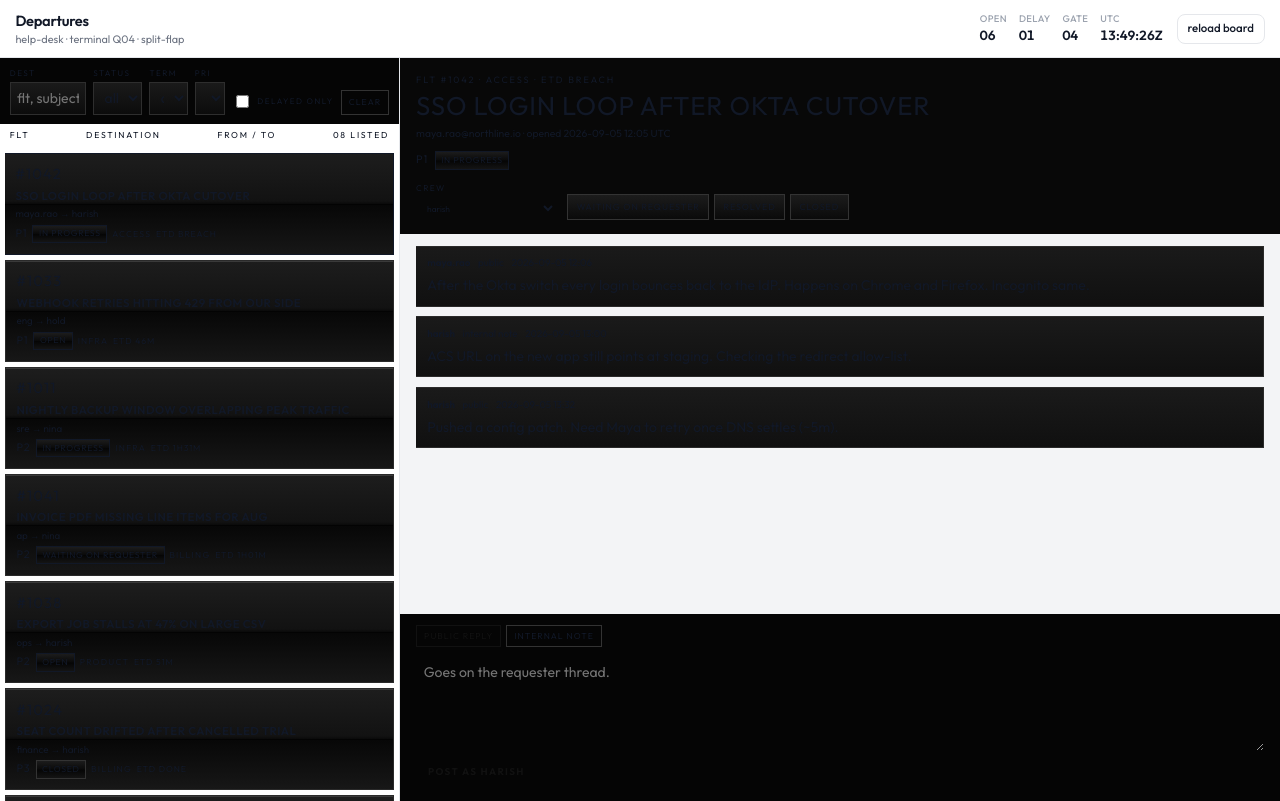
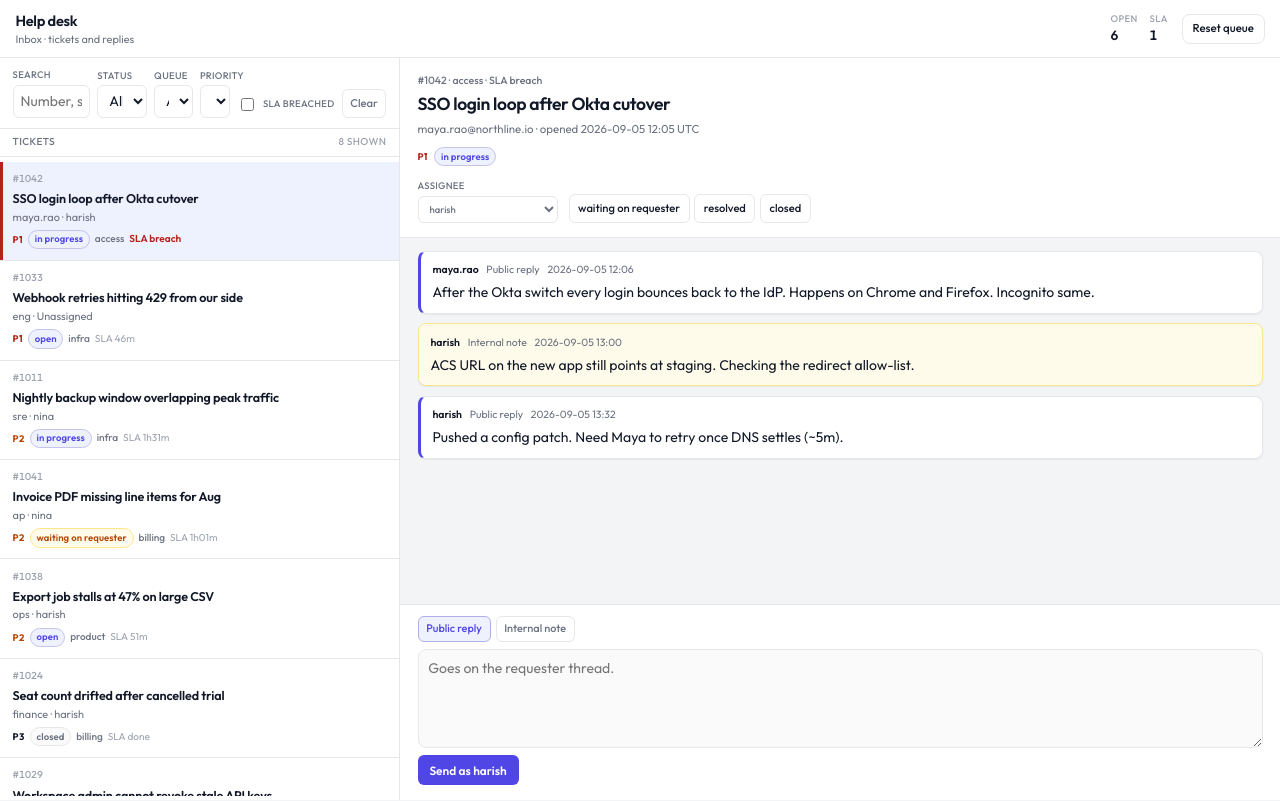
Before and after one commit to HarishKarthickS/help-desk, a Next.js app: page / in a window 1280 px wide. Built offline with nearby package versions, Linux system fonts and the light colour scheme.

Commit message:
Restyle queue and conversation as a quiet Linear-style agent inbox.

```diff
--- a/src/ui/ConsoleShell.tsx
+++ b/src/ui/ConsoleShell.tsx
@@ -12,37 +12,26 @@ export function ConsoleShell() {
     (t) => t.status !== "resolved" && t.status !== "closed",
   ).length;
   const hot = tickets.filter((t) => slaBreached(t, now)).length;
-  const clock = now.toISOString().slice(11, 19) + "Z";
 
   return (
     <div className={styles.frame}>
       <header className={styles.mast}>
         <div className={styles.brand}>
-          <span className={styles.mark}>Departures</span>
-          <span className={styles.sub}>help-desk · terminal Q04 · split-flap</span>
+          <span className={styles.mark}>Help desk</span>
+          <span className={styles.sub}>Inbox · tickets and replies</span>
         </div>
         <dl className={styles.stats}>
           <div>
-            <dt>open</dt>
-            <dd>{openCount.toString().padStart(2, "0")}</dd>
+            <dt>Open</dt>
+            <dd>{openCount}</dd>
           </div>
           <div>
-            <dt>delay</dt>
-            <dd className={hot ? styles.hot : undefined}>
-              {hot.toString().padStart(2, "0")}
-            </dd>
-          </div>
-          <div>
-            <dt>gate</dt>
-            <dd>04</dd>
-          </div>
-          <div>
-            <dt>utc</dt>
-            <dd>{clock}</dd>
+            <dt>SLA</dt>
+            <dd className={hot ? styles.hot : undefined}>{hot}</dd>
           </div>
         </dl>
         <button type="button" className={styles.reset} onClick={resetSeed}>
-          reload board
+          Reset queue
         </button>
       </header>
       <div className={styles.split}>
--- a/src/ui/FilterBar.module.css
+++ b/src/ui/FilterBar.module.css
@@ -3,66 +3,69 @@
   grid-template-columns: 1.4fr 0.9fr 0.7fr 0.55fr auto auto;
   gap: 0.5rem;
   align-items: end;
-  padding: 0.65rem 0.7rem;
-  border-bottom: 1px solid var(--rule);
-  background: #050505;
+  padding: 0.7rem 0.9rem;
+  border-bottom: 1px solid var(--line);
+  background: var(--surface);
 }
 
 .bar label {
   display: flex;
   flex-direction: column;
-  gap: 0.18rem;
+  gap: 0.2rem;
   min-width: 0;
 }
 
 .bar span {
-  color: var(--orange);
-  font-size: 0.58rem;
-  letter-spacing: 0.18em;
+  color: var(--muted);
+  font-size: 0.68rem;
+  font-weight: 500;
+  letter-spacing: 0.03em;
   text-transform: uppercase;
 }
 
 .bar input,
 .bar select {
   width: 100%;
-  background: linear-gradient(#1a1a1a, #0c0c0c);
-  border: 1px solid #2e2e2e;
-  padding: 0.38rem 0.45rem;
+  background: var(--surface);
+  border: 1px solid var(--line);
+  border-radius: 6px;
+  padding: 0.38rem 0.5rem;
   outline: none;
 }
 
 .bar input:focus,
 .bar select:focus {
-  border-color: var(--orange-deep);
+  border-color: var(--accent);
+  box-shadow: 0 0 0 3px var(--accent-soft);
 }
 
 .check {
   flex-direction: row !important;
   align-items: center;
   gap: 0.4rem !important;
-  padding-bottom: 0.25rem;
+  padding-bottom: 0.3rem;
 }
 
 .check input {
   width: auto;
-  accent-color: var(--delay);
+  accent-color: var(--accent);
 }
 
 .clear {
   background: transparent;
-  border: 1px solid #333;
-  padding: 0.38rem 0.5rem;
+  border: 1px solid var(--line);
+  border-radius: 6px;
+  padding: 0.38rem 0.55rem;
   cursor: pointer;
-  color: var(--dim);
-  letter-spacing: 0.12em;
-  text-transform: uppercase;
-  font-size: 0.62rem;
+  color: var(--muted);
+  font-size: 0.8rem;
+  font-weight: 500;
   height: fit-content;
 }
 
 .clear:hover {
-  color: var(--legend);
-  border-color: var(--orange);
+  color: var(--text);
+  border-color: #d1d5db;
 }
 
 @media (max-width: 1100px) {
--- a/src/ui/FilterBar.tsx
+++ b/src/ui/FilterBar.tsx
@@ -11,15 +11,15 @@ export function FilterBar() {
   return (
     <form className={styles.bar} onSubmit={(e) => e.preventDefault()}>
       <label className={styles.search}>
-        <span>dest</span>
+        <span>Search</span>
         <input
           value={filters.query}
-          placeholder="flt, subject, requester"
+          placeholder="Number, subject, requester"
           onChange={(e) => setFilters({ query: e.target.value })}
         />
       </label>
       <label>
-        <span>status</span>
+        <span>Status</span>
         <select
           value={filters.status}
           onChange={(e) =>
@@ -28,7 +28,7 @@ export function FilterBar() {
             })
           }
         >
-          <option value="all">all</option>
+          <option value="all">All</option>
           {STATUSES.map((s) => (
             <option key={s} value={s}>
               {statusLabel(s)}
@@ -37,14 +37,14 @@ export function FilterBar() {
         </select>
       </label>
       <label>
-        <span>term</span>
+        <span>Queue</span>
         <select
           value={filters.queue}
           onChange={(e) =>
             setFilters({ queue: e.target.value as typeof filters.queue })
           }
         >
-          <option value="all">all</option>
+          <option value="all">All</option>
           {QUEUES.map((q) => (
             <option key={q} value={q}>
               {q}
@@ -53,7 +53,7 @@ export function FilterBar() {
         </select>
       </label>
       <label>
-        <span>pri</span>
+        <span>Priority</span>
         <select
           value={filters.priority}
           onChange={(e) =>
@@ -62,7 +62,7 @@ export function FilterBar() {
             })
           }
         >
-          <option value="all">all</option>
+          <option value="all">All</option>
           {PRIORITIES.map((p) => (
             <option key={p} value={p}>
               {p}
@@ -76,14 +76,14 @@ export function FilterBar() {
           checked={filters.slaOnly}
           onChange={(e) => setFilters({ slaOnly: e.target.checked })}
         />
-        <span>delayed only</span>
+        <span>SLA breached</span>
       </label>
       <button
         type="button"
         className={styles.clear}
         onClick={() => setFilters(DEFAULT_FILTERS)}
       >
-        clear
+        Clear
       </button>
     </form>
   );
--- a/src/ui/QueueList.module.css
+++ b/src/ui/QueueList.module.css
@@ -8,95 +8,68 @@
   display: flex;
   justify-content: space-between;
   gap: 0.45rem;
-  padding: 0.4rem 0.7rem;
-  color: var(--orange);
-  font-size: 0.62rem;
-  letter-spacing: 0.2em;
+  padding: 0.45rem 0.9rem;
+  color: var(--muted);
+  font-size: 0.72rem;
+  font-weight: 500;
+  letter-spacing: 0.04em;
   text-transform: uppercase;
-  border-bottom: 1px solid var(--rule);
+  border-bottom: 1px solid var(--line);
 }
 
 .metaTail {
-  color: var(--dim);
-  justify-self: end;
+  color: var(--faint);
 }
 
 .list {
   list-style: none;
   margin: 0;
-  padding: 0.35rem;
+  padding: 0.35rem 0;
   overflow: auto;
-  max-height: calc(100vh - 10.5rem);
-  display: grid;
-  gap: 0.35rem;
+  max-height: calc(100vh - 11.5rem);
 }
 
 .row {
   width: 100%;
   text-align: left;
-  background:
-    linear-gradient(#1d1d1d, #121212 47%, #070707 51%, #171717);
-  border: 1px solid #2a2a2a;
-  padding: 0.7rem 0.75rem 0.75rem;
+  background: transparent;
+  border: 0;
+  border-bottom: 1px solid var(--line);
+  padding: 0.72rem 0.9rem 0.78rem;
   cursor: pointer;
   display: grid;
-  gap: 0.22rem;
-  position: relative;
-  box-shadow: inset 0 1px 0 #3a3a3a;
-}
-
-.row::after {
-  content: "";
-  position: absolute;
-  left: 0;
-  right: 0;
-  top: 50%;
-  height: 1px;
-  background: rgba(0, 0, 0, 0.65);
-  pointer-events: none;
+  gap: 0.18rem;
 }
 
 .row:hover {
-  border-color: var(--orange-deep);
+  background: var(--surface-2);
 }
 
 .on {
-  border-color: var(--orange);
-  box-shadow: inset 0 0 0 1px var(--orange);
+  background: var(--accent-soft);
 }
 
 .breach {
-  border-left: 4px solid var(--delay);
-}
-
-.breach.on {
-  box-shadow: inset 0 0 0 1px var(--delay);
+  box-shadow: inset 3px 0 0 var(--danger);
 }
 
 .num {
-  color: var(--orange);
-  font-family: var(--display);
-  font-size: 1.05rem;
-  letter-spacing: 0.08em;
-  position: relative;
-  z-index: 1;
+  color: var(--faint);
+  font-size: 0.72rem;
+  font-weight: 500;
+  font-variant-numeric: tabular-nums;
 }
 
 .subject {
   font-weight: 600;
-  font-size: 0.82rem;
-  text-transform: uppercase;
-  letter-spacing: 0.04em;
-  color: var(--legend);
-  position: relative;
-  z-index: 1;
+  font-size: 0.9rem;
+  color: var(--text);
+  letter-spacing: -0.01em;
 }
 
 .who {
-  color: var(--dim);
-  font-size: 0.7rem;
-  position: relative;
-  z-index: 1;
+  color: var(--muted);
+  font-size: 0.78rem;
 }
 
 .tags {
@@ -104,25 +77,22 @@
   flex-wrap: wrap;
   gap: 0.35rem;
   align-items: center;
-  position: relative;
-  z-index: 1;
+  margin-top: 0.15rem;
 }
 
 .q {
-  color: var(--ontime);
-  font-size: 0.62rem;
-  letter-spacing: 0.14em;
-  text-transform: uppercase;
+  color: var(--muted);
+  font-size: 0.72rem;
+  font-weight: 500;
 }
 
 .sla,
 .slaHot {
-  font-size: 0.62rem;
-  letter-spacing: 0.1em;
-  text-transform: uppercase;
-  color: var(--dim);
+  font-size: 0.72rem;
+  color: var(--faint);
 }
 
 .slaHot {
-  color: var(--delay);
+  color: var(--danger);
+  font-weight: 600;
 }
--- a/src/ui/QueueList.tsx
+++ b/src/ui/QueueList.tsx
@@ -17,15 +17,13 @@ export function QueueList() {
     <div className={styles.wrap}>
       <FilterBar />
       <div className={styles.meta}>
-        <span>flt</span>
-        <span>destination</span>
-        <span>from / to</span>
-        <span className={styles.metaTail}>{rows.length.toString().padStart(2, "0")} listed</span>
+        <span>Tickets</span>
+        <span className={styles.metaTail}>{rows.length} shown</span>
       </div>
       {rows.length === 0 ? (
         <EmptyState
-          title="board blank"
-          body="No flights match these filters. Clear them, or reload the board if you wiped the list."
+          title="No tickets"
+          body="Nothing matches these filters. Clear them, or reset the queue if the list was wiped."
         />
       ) : (
         <ul className={styles.list}>
@@ -42,14 +40,14 @@ export function QueueList() {
                   <span className={styles.subject}>{t.subject}</span>
                   <span className={styles.who}>
                     {t.requester.split("@")[0]}
-                    {t.assignee ? ` → ${t.assignee}` : " → hold"}
+                    {t.assignee ? ` · ${t.assignee}` : " · Unassigned"}
                   </span>
                   <span className={styles.tags}>
                     <PriorityMark priority={t.priority} />
                     <StatusChip status={t.status} />
                     <span className={styles.q}>{t.queue}</span>
                     <span className={hot ? styles.slaHot : styles.sla}>
-                      etd {slaRemainingLabel(t, now)}
+                      SLA {slaRemainingLabel(t, now)}
                     </span>
                   </span>
                 </button>
--- a/src/ui/StatusChip.module.css
+++ b/src/ui/StatusChip.module.css
@@ -1,56 +1,62 @@
 .chip {
   display: inline-block;
-  padding: 0.12rem 0.4rem 0.16rem;
-  border: 1px solid #333;
-  background: linear-gradient(#1c1c1c, #0a0a0a 48%, #050505 52%, #141414);
-  font-size: 0.62rem;
-  letter-spacing: 0.08em;
-  text-transform: uppercase;
+  padding: 0.1rem 0.42rem 0.14rem;
+  border: 1px solid var(--line);
+  border-radius: 999px;
+  background: var(--surface-2);
+  font-size: 0.68rem;
+  font-weight: 600;
+  letter-spacing: 0.01em;
   white-space: nowrap;
 }
 
 .open {
-  color: var(--orange);
-  border-color: var(--orange-deep);
+  color: var(--accent);
+  background: var(--accent-soft);
+  border-color: color-mix(in srgb, var(--accent) 22%, var(--line));
 }
 
 .waiting {
-  color: var(--hold);
-  border-color: color-mix(in srgb, var(--hold) 45%, #333);
+  color: var(--warn);
+  background: #fffbeb;
+  border-color: #fde68a;
 }
 
 .in_progress {
-  color: var(--ontime);
-  border-color: color-mix(in srgb, var(--ontime) 40%, #333);
+  color: var(--accent);
+  background: var(--accent-soft);
+  border-color: color-mix(in srgb, var(--accent) 22%, var(--line));
 }
 
 .resolved {
-  color: var(--ontime);
+  color: var(--ok);
+  background: #ecfdf3;
+  border-color: #abefc6;
 }
 
 .closed {
-  color: var(--gone);
+  color: var(--muted);
 }
 
 .pri {
-  font-family: var(--display);
-  font-size: 0.78rem;
-  letter-spacing: 0.08em;
+  font-size: 0.68rem;
+  font-weight: 700;
+  letter-spacing: 0.04em;
   text-transform: uppercase;
 }
 
 .p1 {
-  color: var(--delay);
+  color: var(--danger);
 }
 
 .p2 {
-  color: var(--orange);
+  color: var(--warn);
 }
 
 .p3 {
-  color: var(--legend);
+  color: var(--text);
 }
 
 .p4 {
-  color: var(--gone);
+  color: var(--faint);
 }
--- a/src/ui/TicketPane.module.css
+++ b/src/ui/TicketPane.module.css
@@ -2,38 +2,35 @@
   display: grid;
   grid-template-rows: auto 1fr auto;
   min-height: 100%;
-  max-height: calc(100vh - 5.2rem);
+  max-height: calc(100vh - 3.4rem);
 }
 
 .head {
-  padding: 1.05rem 1.15rem 1rem;
-  border-bottom: 1px solid var(--rule);
-  background: #080808;
+  padding: 1.05rem 1.25rem 1rem;
+  border-bottom: 1px solid var(--line);
+  background: var(--surface);
 }
 
 .kicker {
-  margin: 0 0 0.4rem;
-  color: var(--orange);
-  font-size: 0.66rem;
-  letter-spacing: 0.2em;
-  text-transform: uppercase;
+  margin: 0 0 0.35rem;
+  color: var(--muted);
+  font-size: 0.75rem;
+  font-weight: 500;
 }
 
 .head h1 {
   margin: 0;
-  font-family: var(--display);
-  font-size: 1.85rem;
-  font-weight: 400;
-  line-height: 1.05;
-  letter-spacing: 0.03em;
-  text-transform: uppercase;
-  color: var(--legend);
+  font-size: 1.25rem;
+  font-weight: 600;
+  line-height: 1.25;
+  letter-spacing: -0.02em;
+  color: var(--text);
 }
 
 .meta {
-  margin: 0.45rem 0 0.75rem;
-  color: var(--dim);
-  font-size: 0.74rem;
+  margin: 0.4rem 0 0.7rem;
+  color: var(--muted);
+  font-size: 0.82rem;
 }
 
 .badges {
@@ -53,16 +50,18 @@
 .actions label {
   display: flex;
   flex-direction: column;
-  gap: 0.2rem;
-  color: var(--orange);
-  font-size: 0.6rem;
-  letter-spacing: 0.16em;
+  gap: 0.22rem;
+  color: var(--muted);
+  font-size: 0.68rem;
+  font-weight: 500;
+  letter-spacing: 0.03em;
   text-transform: uppercase;
 }
 
 .actions select {
-  background: var(--flap);
-  border: 1px solid var(--rule);
+  background: var(--surface);
+  border: 1px solid var(--line);
+  border-radius: 6px;
   padding: 0.4rem 0.5rem;
   min-width: 10rem;
 }
@@ -74,38 +73,41 @@
 }
 
 .moves button {
-  background: linear-gradient(#1c1c1c, #0a0a0a);
-  border: 1px solid #333;
-  padding: 0.4rem 0.6rem;
+  background: var(--surface);
+  border: 1px solid var(--line);
+  border-radius: 6px;
+  padding: 0.38rem 0.6rem;
   cursor: pointer;
-  text-transform: uppercase;
-  letter-spacing: 0.1em;
-  font-size: 0.64rem;
-  color: var(--legend);
+  font-size: 0.8rem;
+  font-weight: 500;
+  color: var(--text);
 }
 
 .moves button:hover {
-  border-color: var(--orange);
-  color: var(--orange);
+  border-color: var(--accent);
+  color: var(--accent);
+  background: var(--accent-soft);
 }
 
 .dead {
-  color: var(--gone);
-  font-size: 0.72rem;
+  color: var(--faint);
+  font-size: 0.82rem;
 }
 
 .thread {
   list-style: none;
   margin: 0;
-  padding: 0.8rem 1.15rem 1.15rem;
+  padding: 0.9rem 1.25rem 1.15rem;
   overflow: auto;
 }
 
 .thread li {
-  margin-bottom: 0.7rem;
-  padding: 0.7rem 0.8rem;
-  border: 1px solid #2a2a2a;
-  background: linear-gradient(#1a1a1a, #101010);
+  margin-bottom: 0.65rem;
+  padding: 0.75rem 0.85rem;
+  border: 1px solid var(--line);
+  border-radius: var(--radius);
+  background: var(--surface);
+  box-shadow: var(--shadow);
 }
 
 .thread li div {
@@ -114,12 +116,12 @@
   gap: 0.55rem;
   align-items: baseline;
   margin-bottom: 0.35rem;
-  font-size: 0.7rem;
-  color: var(--dim);
+  font-size: 0.75rem;
+  color: var(--muted);
 }
 
 .thread strong {
-  color: var(--legend);
+  color: var(--text);
   font-weight: 600;
 }
 
@@ -129,22 +131,25 @@
 }
 
 .note {
-  border-left: 4px solid var(--hold) !important;
+  background: #fffbeb !important;
+  border-color: #fde68a !important;
 }
 
 .pub {
-  border-left: 4px solid var(--orange-deep) !important;
+  border-left: 3px solid var(--accent) !important;
 }
 
 .none {
   border-style: dashed !important;
-  color: var(--dim);
+  box-shadow: none;
+  color: var(--muted);
+  background: transparent !important;
 }
 
 .composer {
-  padding: 0.8rem 1.15rem 1.05rem;
-  border-top: 8px solid var(--orange);
-  background: #050505;
+  padding: 0.8rem 1.25rem 1.05rem;
+  border-top: 1px solid var(--line);
+  background: var(--surface);
   display: grid;
   gap: 0.5rem;
 }
@@ -156,48 +161,49 @@
 
 .kind button {
   background: transparent;
-  border: 1px solid #333;
-  padding: 0.28rem 0.5rem;
+  border: 1px solid var(--line);
+  border-radius: 6px;
+  padding: 0.28rem 0.55rem;
   cursor: pointer;
-  font-size: 0.62rem;
-  letter-spacing: 0.12em;
-  text-transform: uppercase;
-  color: var(--dim);
+  font-size: 0.78rem;
+  font-weight: 500;
+  color: var(--muted);
 }
 
 .kind .on {
-  color: #111;
-  background: var(--orange);
-  border-color: var(--orange);
+  color: var(--accent);
+  background: var(--accent-soft);
+  border-color: color-mix(in srgb, var(--accent) 35%, var(--line));
 }
 
 .composer textarea {
   width: 100%;
   resize: vertical;
-  background: var(--flap);
-  border: 1px solid var(--rule);
-  padding: 0.55rem;
+  background: var(--surface-2);
+  border: 1px solid var(--line);
+  border-radius: var(--radius);
+  padding: 0.6rem 0.7rem;
   outline: none;
 }
 
 .composer textarea:focus {
-  border-color: var(--orange-deep);
+  border-color: var(--accent);
+  background: var(--surface);
+  box-shadow: 0 0 0 3px var(--accent-soft);
 }
 
 .send {
   justify-self: start;
-  background: var(--orange);
-  color: #111;
+  background: var(--accent);
+  color: #fff;
   border: 0;
-  padding: 0.5rem 0.85rem;
+  border-radius: 6px;
+  padding: 0.45rem 0.85rem;
   cursor: pointer;
-  text-transform: uppercase;
-  letter-spacing: 0.14em;
-  font-size: 0.7rem;
-  font-weight: 700;
-  font-family: var(--display);
+  font-size: 0.85rem;
+  font-weight: 600;
 }
 
 .send:hover {
-  filter: brightness(1.08);
+  filter: brightness(1.06);
 }
--- a/src/ui/TicketPane.tsx
+++ b/src/ui/TicketPane.tsx
@@ -16,8 +16,8 @@ export function TicketPane() {
   if (!ticket) {
     return (
       <EmptyState
-        title="no gate selected"
-        body="Tap a flap row on the board. Flight notes, status moves, and replies land here."
+        title="Select a ticket"
+        body="Choose a ticket from the list to read the thread, change status, or reply."
       />
     );
   }
@@ -29,7 +29,7 @@ export function TicketPane() {
     <article className={styles.pane}>
       <header className={styles.head}>
         <p className={styles.kicker}>
-          flt #{ticket.number} · {ticket.queue} · etd {slaRemainingLabel(ticket, desk.now)}
+          #{ticket.number} · {ticket.queue} · SLA {slaRemainingLabel(ticket, desk.now)}
         </p>
         <h1>{ticket.subject}</h1>
         <p className={styles.meta}>
@@ -41,14 +41,14 @@ export function TicketPane() {
         </div>
         <div className={styles.actions}>
           <label>
-            crew
+            Assignee
             <select
               value={ticket.assignee ?? ""}
               onChange={(e) =>
                 desk.assign(ticket.id, e.target.value || null)
               }
             >
-              <option value="">unassigned</option>
+              <option value="">Unassigned</option>
               {OPERATORS.map((op) => (
                 <option key={op} value={op}>
                   {op}
@@ -58,7 +58,7 @@ export function TicketPane() {
           </label>
           <div className={styles.moves}>
             {moves.length === 0 ? (
-              <span className={styles.dead}>no status moves</span>
+              <span className={styles.dead}>No status changes</span>
             ) : (
               moves.map((s) => (
                 <button
@@ -83,7 +83,7 @@ export function TicketPane() {
             <li key={c.id} className={c.kind === "note" ? styles.note : styles.pub}>
               <div>
                 <strong>{c.author}</strong>
-                <span>{c.kind === "note" ? "internal note" : "public"}</span>
+                <span>{c.kind === "note" ? "Internal note" : "Public reply"}</span>
                 <time dateTime={c.createdAt}>
                   {c.createdAt.replace("T", " ").slice(0, 16)}
                 </time>
@@ -107,14 +107,14 @@ export function TicketPane() {
             className={kind === "public" ? styles.on : undefined}
             onClick={() => setKind("public")}
           >
-            public reply
+            Public reply
           </button>
           <button
             type="button"
             className={kind === "note" ? styles.on : undefined}
             onClick={() => setKind("note")}
           >
-            internal note
+            Internal note
           </button>
         </div>
         <textarea
@@ -129,7 +129,7 @@ export function TicketPane() {
           required
         />
         <button type="submit" className={styles.send}>
-          post as {desk.operator}
+          Send as {desk.operator}
         </button>
       </form>
     </article>
```
Also changed, not shown: app/error.tsx (+16 -20 lines), app/not-found.tsx (+9 -22 lines), src/ui/EmptyState.module.css (+11 -12 lines).
